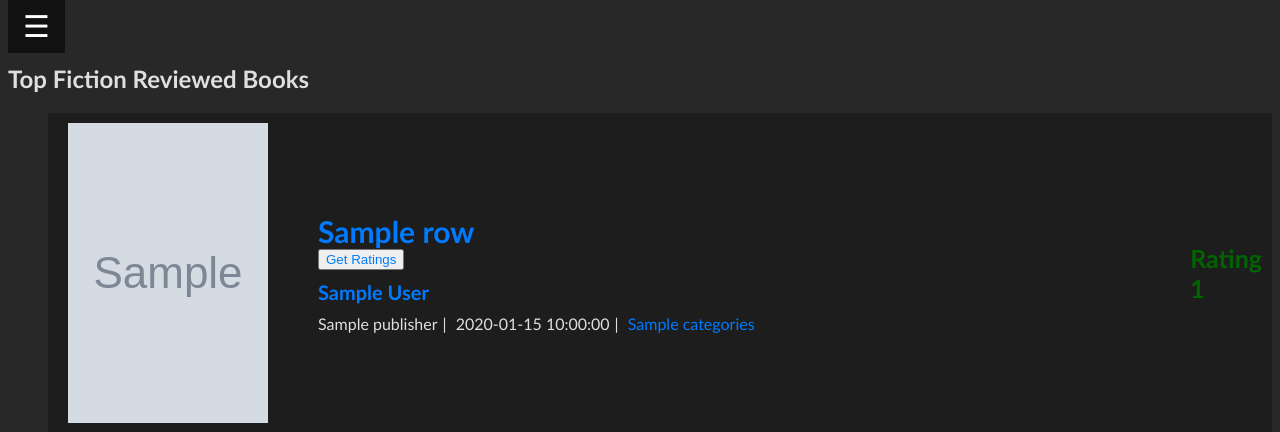
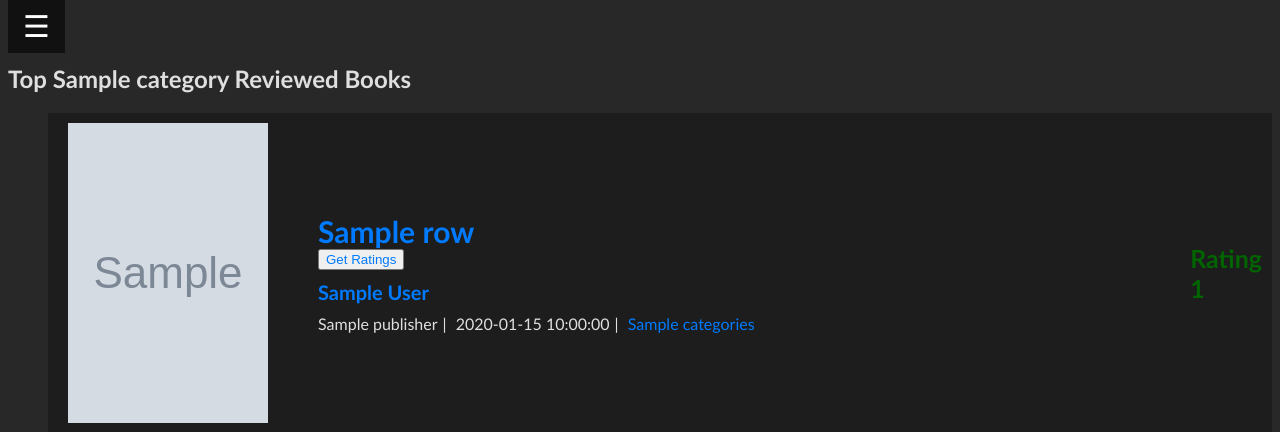
Before and after one commit to jchefdeville/books-recommendations, a Flask app: template templates/Home.html in a window 1280 px wide. Shown: the part 173-605 px from the top of the page. Run offline with Flask 3, Linux system fonts and the light colour scheme; the template is opened without the code that fills it: most values are stand-ins (such as "Sample title", 1, 10 or a date in 2020); grey boxes marked "Sample" are stand-in pictures; parts of the project's set-up code (start-up, migrations or seed data) failed here and were passed over.

Commit message:
Display category in top of the page

```diff
--- a/templates/Home.html
+++ b/templates/Home.html
@@ -10,7 +10,7 @@
 
     <body>
 
-        <h2>Top Fiction Reviewed Books</h2>
+        <h2>Top {{ category|default('') }} Reviewed Books</h2>
 
         <ul class="list-books">
         {% for index, row in top_books_df.iterrows() %}
```
